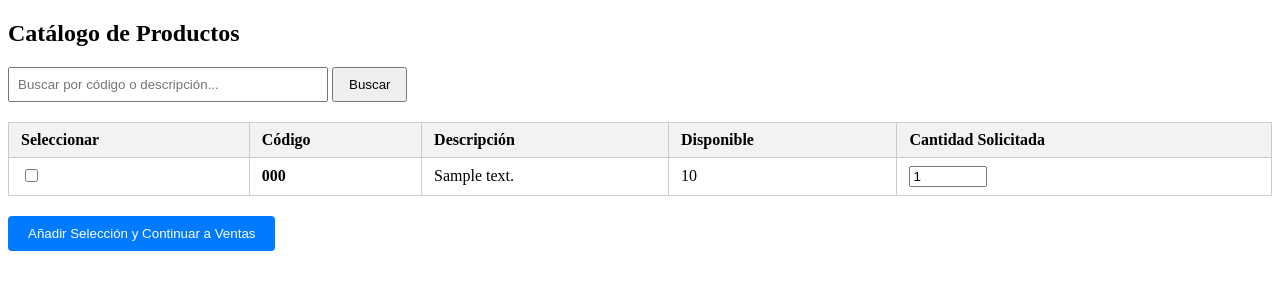
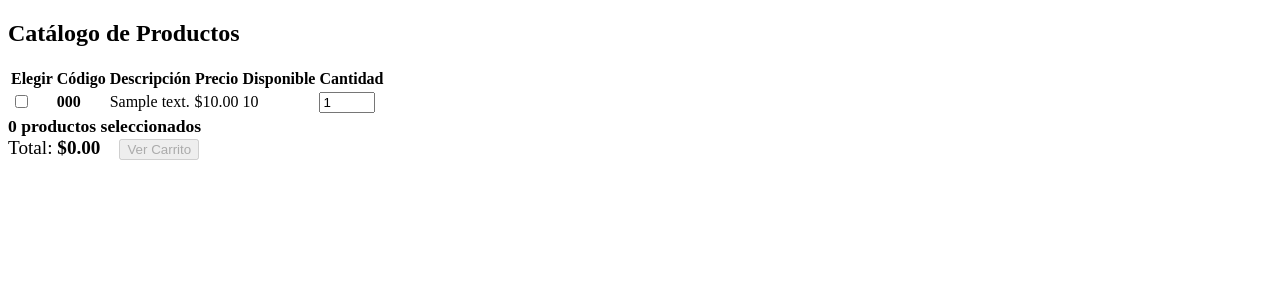
Before and after one commit to Toby2200/SDAD-VendorsApp, a Flask app: template templates/catalog.html in a window 1280 px wide. Shown: the top 300 px of the page. Run offline with Flask 3, Linux system fonts and the light colour scheme; the template is opened without the code that fills it: most values are stand-ins (such as "Sample title", 1, 10 or a date in 2020).

Commit message:
Fixed a problem I had in the catalog route, where I was getting wrong the search products. And also added the validation better, because I added the possibility to see the total price of the order at any moment, and also the detauils (amount of products). So I created a function to get the ids of the products we want, so the funtion gets that, then looks in the db the information of that product and stores it, and that is how we get the subcost and total price. and the details of the order. And implmented the route to see the total price in the ctaalog.html, and the amount of things we are ordering.

```diff
--- a/templates/catalog.html
+++ b/templates/catalog.html
@@ -2,93 +2,50 @@
 <html lang="es">
 <head>
     <meta charset="UTF-8">
-    <title>Catálogo de Productos</title>
-    <style>
-        table {
-            width: 100%;
-            border-collapse: collapse;
-            margin-top: 15px;
-        }
-        th, td {
-            border: 1px solid #ccc;
-            padding: 8px 12px;
-            text-align: left;
-        }
-        th {
-            background-color: #f2f2f2;
-        }
-        input[type="number"] {
-            width: 70px;
-        }
-        .error-message {
-            color: red;
-            font-weight: bold;
-        }
-        .btn-submit {
-            margin-top: 20px;
-            padding: 10px 20px;
-            background-color: #007bff;
-            color: white;
-            border: none;
-            cursor: pointer;
-            border-radius: 4px;
-        }
-        .btn-submit:hover {
-            background-color: #0056b3;
-        }
-    </style>
+    <title>Catálogo</title>
 </head>
 <body>
 
     <h2>Catálogo de Productos</h2>
 
-    {% if error %}
-        <p class="error-message">{{ error }}</p>
-    {% endif %}
-
-    {% if products %}
-        <form method="GET" action="{{ url_for('catalog.products') }}" style="margin-bottom: 20px;">
-            <input
-                type="text"
-                name="search"
-                placeholder="Buscar por código o descripción..."
-                value="{{ search_query if search_query else '' }}"
-                style="padding: 8px; width: 300px;"
-            >
-            <button type="submit" style="padding: 8px 15px;">Buscar</button>
-
-            {% if search_query %}
-                <a href="{{ url_for('catalog.products') }}" style="margin-left: 10px;">Limpiar búsqueda</a>
-            {% endif %}
-        </form>
-
-        <form method="POST" action="{{ url_for('catalog.products') }}">
+    <form id="catalogForm" method="POST" action="{{ url_for('catalog.products') }}">
         <table>
             <thead>
                 <tr>
-                        <th>Seleccionar</th>
+                    <th>Elegir</th>
                     <th>Código</th>
                     <th>Descripción</th>
+                    <th>Precio</th>
                     <th>Disponible</th>
-                        <th>Cantidad Solicitada</th>
+                    <th>Cantidad</th>
                 </tr>
             </thead>
             <tbody>
                 {% for product in products %}
                 <tr>
                     <td>
-                            <input type="checkbox" name="selected_products" value="{{ product['id_product'] }}">
+                        <input
+                            type="checkbox"
+                            name="selected_products"
+                            value="{{ product['id_product'] }}"
+                            data-price="{{ product['price'] }}"
+                            onchange="updateFloatingBar()"
+                        >
                     </td>
                     <td><strong>{{ product['code'] }}</strong></td>
                     <td>{{ product['description'] }}</td>
+                    <td>${{ "%.2f"|format(product['price']) }}</td>
                     <td>{{ product['quantity'] }}</td>
                     <td>
                         <input
                             type="number"
                             name="quantity_{{ product['id_product'] }}"
+                            id="qty_{{ product['id_product'] }}"
                             min="1"
                             max="{{ product['quantity'] }}"
                             value="1"
+                            data-max-stock="{{ product['quantity'] }}"
+                            oninput="validateAndRecalculate(this)"
                         >
                     </td>
                 </tr>
@@ -96,11 +53,51 @@
             </tbody>
         </table>
 
-            <button type="submit" class="btn-submit">Añadir Selección y Continuar a Ventas</button>
+        <!-- Barra Flotante Inferior -->
+        <div class="sticky-cart-bar">
+            <div>
+                <span id="itemCount" style="font-size: 1.1em; font-weight: bold;">0 productos seleccionados</span>
+            </div>
+            <div>
+                <span style="margin-right: 15px; font-size: 1.2em;">Total: <strong id="cartTotal">$0.00</strong></span>
+                <button type="submit" id="viewCartBtn" class="cart-btn" disabled>Ver Carrito</button>
+            </div>
+        </div>
     </form>
-    {% else %}
-        <p>No hay productos disponibles actualmente.</p>
-    {% endif %}
 
+    <script>
+        function validateAndRecalculate(input) {
+            const maxStock = parseInt(input.dataset.maxStock, 10);
+            let val = parseInt(input.value, 10);
+
+            if (isNaN(val) || val < 1) {
+                input.value = 1;
+            } else if (val > maxStock) {
+                input.value = maxStock;
+            }
+
+            updateFloatingBar();
+        }
+
+        function updateFloatingBar() {
+            const checkboxes = document.querySelectorAll('input[name="selected_products"]:checked');
+            let total = 0;
+            let count = 0;
+
+            checkboxes.forEach(cb => {
+                const prodId = cb.value;
+                const price = parseFloat(cb.getAttribute('data-price')) || 0;
+                const qtyInput = document.getElementById('qty_' + prodId);
+                const qty = parseInt(qtyInput.value, 10) || 1;
+
+                total += price * qty;
+                count += qty;
+            });
+
+            document.getElementById('itemCount').textContent = count + (count === 1 ? " producto seleccionado" : " productos seleccionados");
+            document.getElementById('cartTotal').textContent = "$" + total.toFixed(2);
+            document.getElementById('viewCartBtn').disabled = (count === 0);
+        }
+    </script>
 </body>
 </html>
```
Also changed, not shown: catalog/routes.py (+20 -2 lines), sales/routes.py (+17 -1 lines), sales/service.py (+48 -0 lines), templates/cart.html (added, +47 -0 lines). Lines whose indentation alone changed are shown as unchanged.
